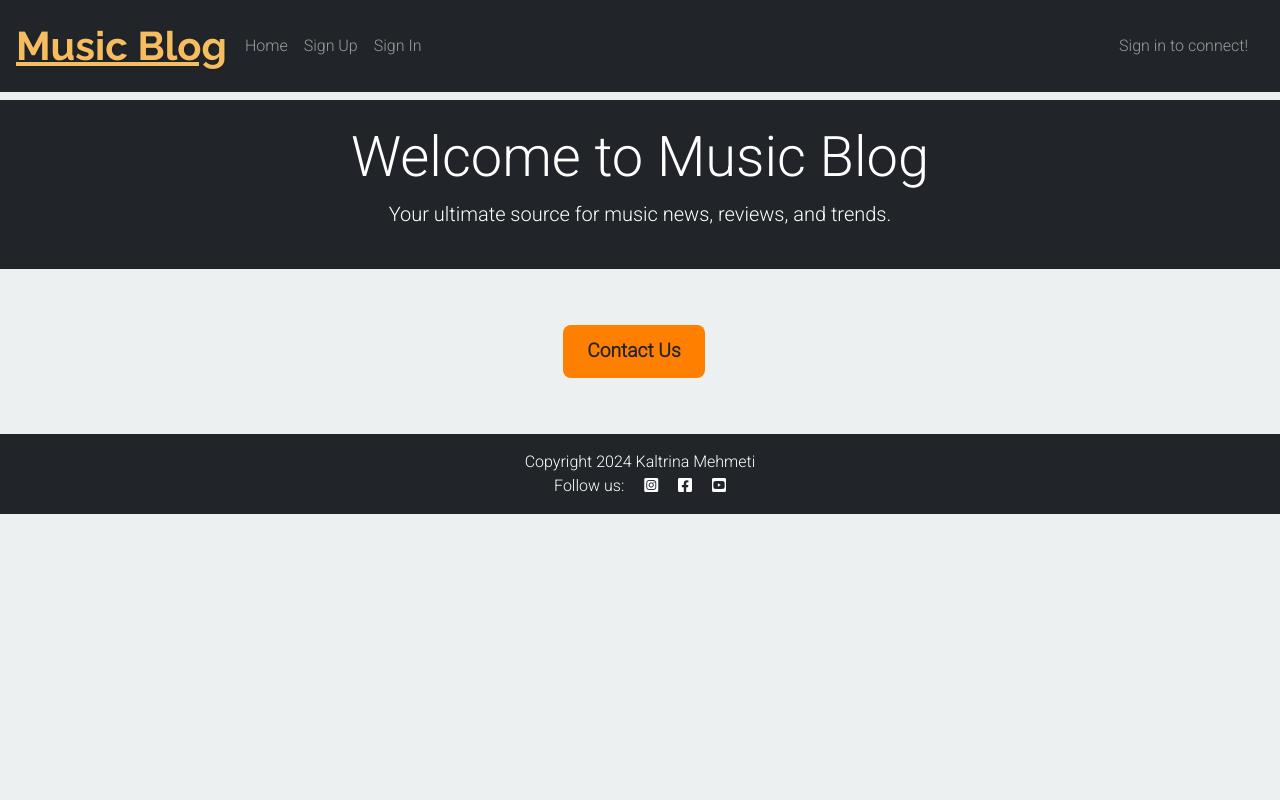
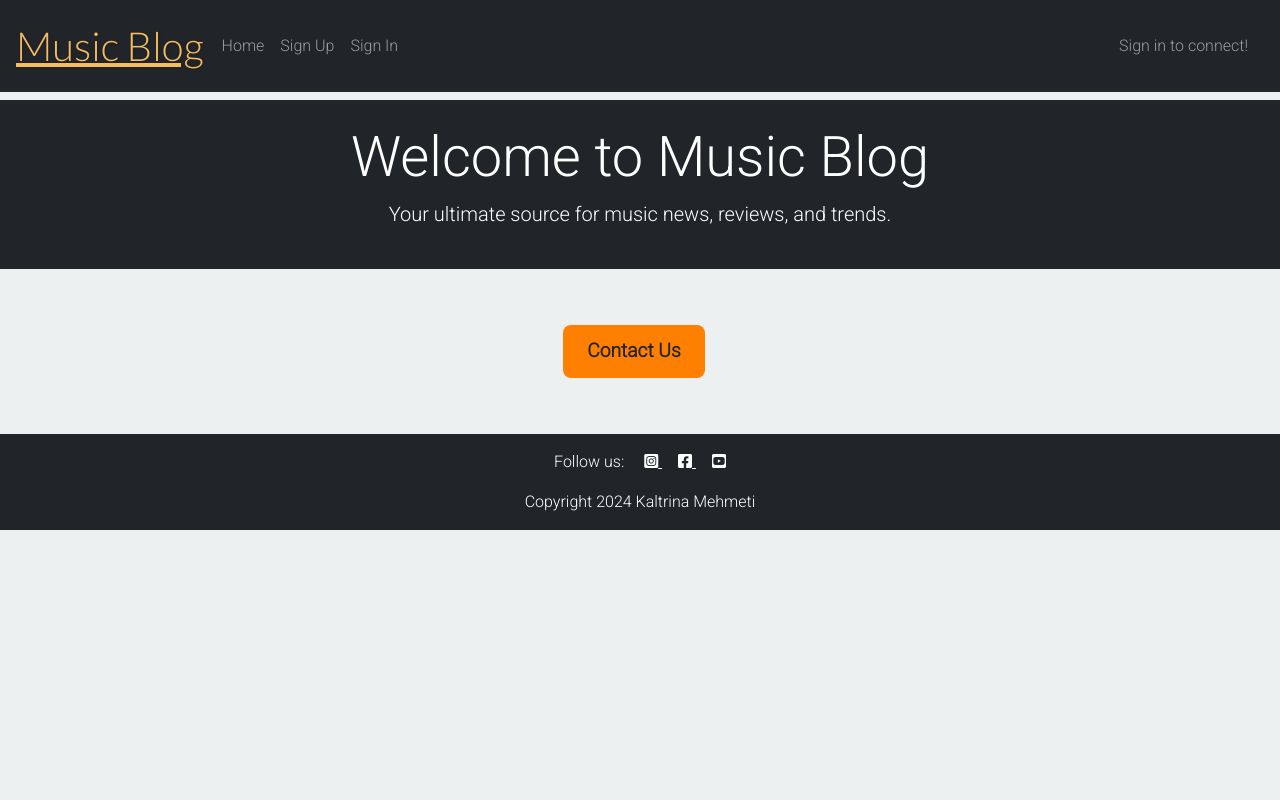
Before and after one commit to KaltrinaBM/music-blog, a Django app: page / in a window 1280 px wide. Run offline with Django 3.2, Linux system fonts and the light colour scheme; data that the repository does not hold is empty; some libraries are stand-ins or nearby versions.

Commit message:
update style and colors

```diff
--- a/blog/templates/blog/post_detail.html
+++ b/blog/templates/blog/post_detail.html
@@ -46,14 +46,14 @@
         </div>
     </div>
     <div class="row">
-        <div class="col-md-8 card mb-4 mt-3 ">
+        <div class="col-md-8 card mb-4 mt-3">
             <h3>Comments:</h3>
             <div class="card-body">
                 <!-- We want a for loop inside the empty control tags to iterate through each comment in comments -->
                 {% for comment in comments %}
                 <div
                     class="p-2 comments{% if not comment.approved and comment.author == user %} faded{% elif not comment.approved %} d-none{% endif %}">
-                    <p class="font-weight-bold">
+                    <p class="font-weight-bold text-dark">
                         {{ comment.author }}
                         <span class="font-weight-normal">
                             {{ comment.created_on }}
--- a/static/css/style.css
+++ b/static/css/style.css
@@ -8,7 +8,7 @@
     --logo-primary-color: #f6bd60;
     --logo-secondary-color: #f4a261;
     --logo-shadow-color: rgba(0, 0, 0, 0.15);
-    --logo-font: 'Raleway', sans-serif;
+    --logo-font: 'Lato', sans-serif;
     --card-background: #ffffff;
     --card-title-color: #333333;
     --card-text-color: #555555;
--- a/templates/account/logout.html
+++ b/templates/account/logout.html
@@ -10,7 +10,8 @@
         <div class="col-md-8 mt-3 offset-md-2">
             <h3>{% trans "Sign Out" %}</h3>
 
-            <p>{% trans 'Are you sure you want to sign out?' %}</p>
+            <p>{% trans 'You’re not really leaving us, are you?' %}</p>
+
         </div>
     </div>
     <div class="row">
--- a/templates/base.html
+++ b/templates/base.html
@@ -12,7 +12,7 @@
     <title>Music Blog</title>
     <meta name="viewport" content="width=device-width, initial-scale=1.0">
 
-    <!-- Google Fonts CSS -->
+    <!-- Google Fonts and Font Awesome for Icons -->
     <link rel="preconnect" href="https://fonts.gstatic.com">
     <link href="https://fonts.googleapis.com/css2?family=Roboto:wght@300&display=swap" rel="stylesheet">
     <link href="https://fonts.googleapis.com/css2?family=Lato:wght@300;700&display=swap" rel="stylesheet">
@@ -105,16 +105,22 @@
 
 
 <!-- Footer -->
-<footer class="footer mt-auto py-3 bg-dark">
+<footer class="footer text-center py-3 bg-dark">
     <p class="m-0 text-center text-white">
-        {% block copyright %}
-        Music Blog
-        {% endblock copyright %}
+    </p>Follow us:
+    <a href="https://www.instagram.com/your_profile" target="_blank" class="ms-3 text-white" rel="noopener noreferrer">
+        <i class="fab fa-instagram-square"></i>
+    </a>
+    <a href="https://www.facebook.com/your_profile" target="_blank" class="ms-3 text-white" rel="noopener noreferrer">
+        <i class="fab fa-facebook-square"></i>
+    </a>
+    <a href="https://www.youtube.com/your_channel" target="_blank" class="ms-3 text-white" rel="noopener noreferrer">
+        <i class="fab fa-youtube-square"></i>
+    </a>
     </p>
-    <p class="m-0 text-center text-white">Follow us: <i class="fab fa-instagram-square ms-3"></i>
-        <i class="fab fa-facebook-square ms-3"></i>
-        <i class="fab fa-youtube-square ms-3"></i>
-    </p>
+    {% block copyright %}
+    Music Blog
+    {% endblock copyright %}
 </footer>
 
 <script src="https://cdn.jsdelivr.net/npm/bootstrap@5.0.1/dist/js/bootstrap.bundle.min.js"
```
Also changed, not shown: templates/account/login.html (+4 -3 lines), templates/account/signup.html (+3 -4 lines).
